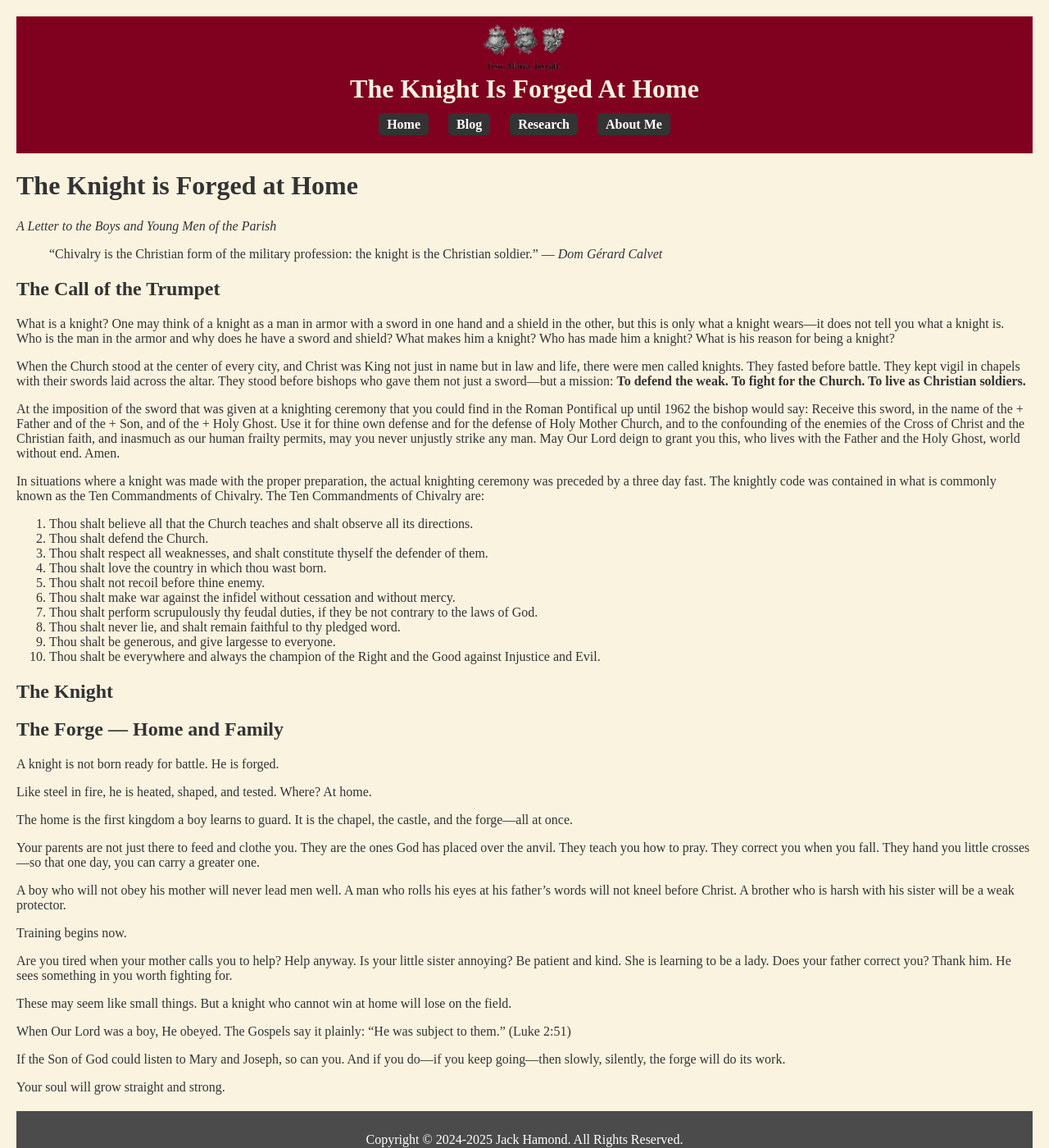
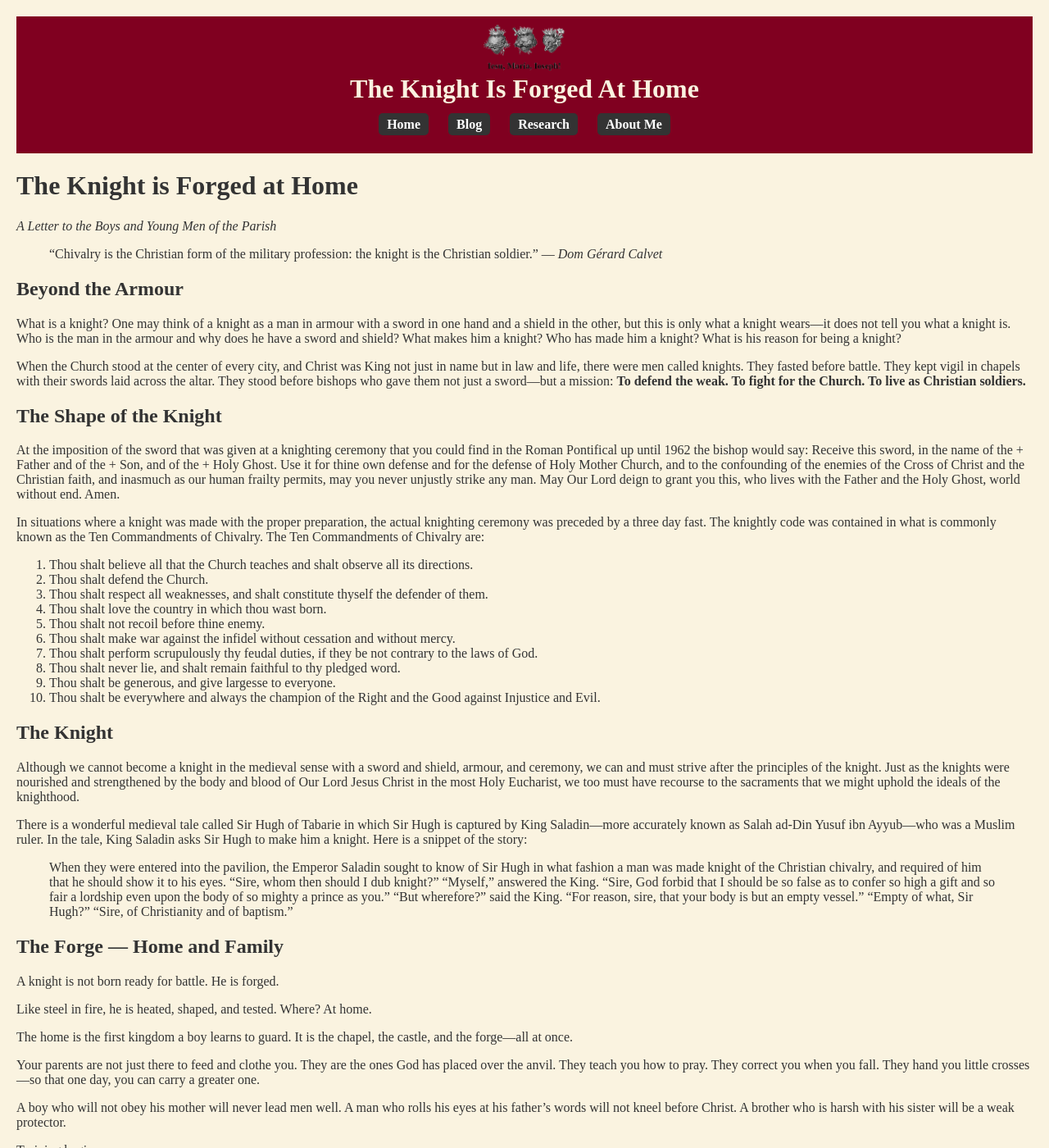
Before and after one commit to jackhamond/jackhamond.github.io, a Jekyll site: the page built from _posts/2025-06-27-the-knight-is-forged-at-home.md, in a window 1280 px wide and 1400 px high. Shown: the whole window at 82% size. Built offline with Jekyll 4.4.1, drawn with Linux system fonts in a browser that asks for light colours; our own code applies the rules of GitHub Pages for plain Markdown files.

Commit message:
Update 2025-06-27-the-knight-is-forged-at-home.md

```diff
--- a/_posts/2025-06-27-the-knight-is-forged-at-home.md
+++ b/_posts/2025-06-27-the-knight-is-forged-at-home.md
@@ -13,11 +13,13 @@ tags: [chivalry]
 > "Chivalry is the Christian form of the military profession: the knight is the Christian soldier."
 > — *Dom Gérard Calvet*
 
-## The Call of the Trumpet
+## Beyond the Armour
 
-What is a knight? One may think of a knight as a man in armor with a sword in one hand and a shield in the other, but this is only what a knight wears—it does not tell you what a knight is. Who is the man in the armor and why does he have a sword and shield? What makes him a knight? Who has made him a knight? What is his reason for being a knight?
+What is a knight? One may think of a knight as a man in armour with a sword in one hand and a shield in the other, but this is only what a knight wears—it does not tell you what a knight is. Who is the man in the armour and why does he have a sword and shield? What makes him a knight? Who has made him a knight? What is his reason for being a knight?
 
 When the Church stood at the center of every city, and Christ was King not just in name but in law and life, there were men called knights. They fasted before battle. They kept vigil in chapels with their swords laid across the altar. They stood before bishops who gave them not just a sword—but a mission: **To defend the weak. To fight for the Church. To live as Christian soldiers.**
+
+## The Shape of the Knight
 
 At the imposition of the sword that was given at a knighting ceremony that you could find in the Roman Pontifical up until 1962 the bishop would say: Receive this sword, in the name of the + Father and of the + Son, and of the + Holy Ghost. Use it for thine own defense and for the defense of Holy Mother Church, and to the confounding of the enemies of the Cross of Christ and the Christian faith, and inasmuch as our human frailty permits, may you never unjustly strike any man. May Our Lord deign to grant you this, who lives with the Father and the Holy Ghost, world without end. Amen.
 
@@ -35,6 +37,19 @@ In situations where a knight was made with the proper preparation, the actual kn
 1. Thou shalt be everywhere and always the champion of the Right and the Good against Injustice and Evil.
 
 ## The Knight
+
+Although we cannot become a knight in the medieval sense with a sword and shield, armour, and ceremony, we can and must strive after the principles of the knight. Just as the knights were nourished and strengthened by the body and blood of Our Lord Jesus Christ in the most Holy Eucharist, we too must have recourse to the sacraments that we might uphold the ideals of the knighthood.
+
+There is a wonderful medieval tale called Sir Hugh of Tabarie in which Sir Hugh is captured by King Saladin—more accurately known as Salah ad-Din Yusuf ibn Ayyub—who was a Muslim ruler. In the tale, King Saladin asks Sir Hugh to make him a knight. Here is a snippet of the story:
+> When they were entered into the pavilion, the Emperor Saladin sought to know of Sir Hugh in what fashion a man was made knight of the Christian chivalry, and required of him that he should show it to his eyes.
+> “Sire, whom then should I dub knight?”
+> “Myself,” answered the King.
+> “Sire, God forbid that I should be so false as to confer so high a gift and so fair a lordship even upon the body of so mighty a prince as you.”
+> “But wherefore?” said the King.
+> “For reason, sire, that your body is but an empty vessel.”
+> “Empty of what, Sir Hugh?”
+> “Sire, of Christianity and of baptism.”
+
 
 
 ## The Forge — Home and Family
```
